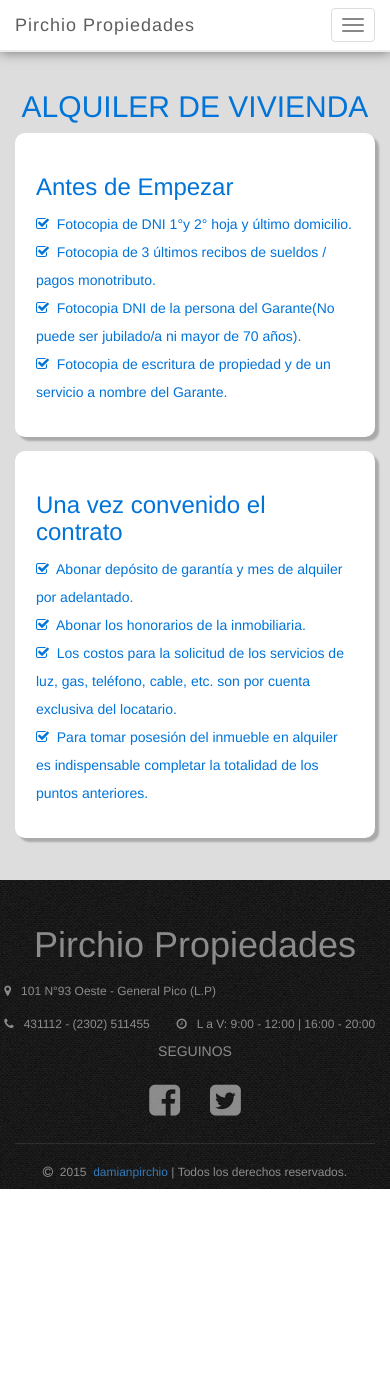
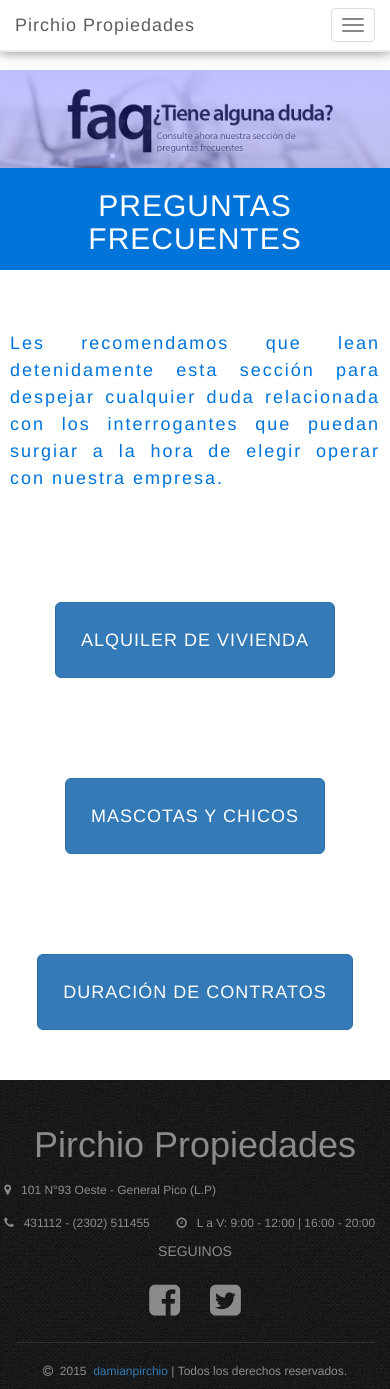
Before and after one commit to damianpirchio/inmobiliaria, a PHP site: page /info.html in a window 390 px wide; the page is wider, and only the part inside the window is pictured. Before the commit the page ends 1189 px from the top of that part, so only its background shows below. Run offline with PHP 8.4, Linux system fonts and the light colour scheme; some libraries are stand-ins or nearby versions.

Commit message:
Cambios en info.html
Agregué la info en unos modals, si bien el diseño no está pulido quería
que me digan que les parece la idea de presentarlo así.

```diff
--- a/css/main.css
+++ b/css/main.css
@@ -124,13 +124,22 @@ article {
   padding-bottom: 70px; }
 
 .faq-banner {
-  background-image: linear-gradient(to bottom, rgba(0, 0, 255, 0.25) 1%, rgba(0, 0, 255, 0.2) 80%), url("../images/faqbanner2.jpg");
+  background-image: linear-gradient(to bottom, rgba(0, 0, 255, 0.25) 1%, rgba(0, 0, 255, 0.2) 80%), url("../images/faqbanner1.jpg");
   background-size: cover;
   background-repeat: no-repeat;
   background-position: center center;
-  color: #fff;
-  padding-top: 100px;
-  padding-bottom: 100px; }
+  background-position: center top;
+  padding-top: 25%;
+  margin: 0 auto; }
+
+.faq-descripcion {
+  text-align: justify;
+  letter-spacing: 2px;
+  line-height: 1.5; }
+
+.btn-faq {
+  padding: 25px;
+  letter-spacing: 1px; }
 
 .article-banner {
   padding-bottom: 100px;
--- a/info.html
+++ b/info.html
@@ -45,16 +45,46 @@
     </nav>
 
     <!-- Page Content -->
-    <section class="page-content">
-        <div class="container">
+
+    <section>
+        <div class="container-fluid">
+            <div class="faq-banner">
+
+            </div>
+            <div class="cartel-divisor">
+                <H2>PREGUNTAS FRECUENTES</H2>
+            </div>
+            <div class="row">
+                <div class="col-md-10 col-md-offset-1">
+                    <article class="blanco">
+                        <div class="article-content">
+                            <h4 class="faq-descripcion">Les recomendamos que lean detenidamente esta sección para despejar cualquier duda relacionada con los interrogantes que puedan surgiar a la hora de elegir operar con nuestra empresa. </h4>
+                        </div>
+                    </article>
+                </div>
+            </div>
+
 
             <div class="row">
-                <div class="col-md-8 col-md-offset-2">
-                    <div class="content-title">
-                        <h2>ALQUILER DE VIVIENDA</h2>
+                <div class="col-md-4">
+                    <article class="blanco">
+                        <div class="article-content">
+                            <!-- Botones para modals -->
+
+                            <button type="button" class="btn btn-primary btn-lg btn-faq" data-toggle="modal" data-target="#myModal">
+                              ALQUILER DE VIVIENDA
+                            </button>
+
+                            <!-- Modal -->
+                            <div class="modal fade" id="myModal" tabindex="-1" role="dialog" aria-labelledby="myModalLabel">
+                                <div class="modal-dialog" role="document">
+                                    <div class="modal-content">
+                                        <div class="modal-header">
+                                            <button type="button" class="close" data-dismiss="modal" aria-label="Close"><span aria-hidden="true">&times;</span></button>
+                                            <h3 class="modal-title" id="myModalLabel">REQUISITOS PARA ALQUILAR UNA VIVIENDA</h3>
                                         </div>
-                    <div class="cartel">
-                        <h3>Antes de Empezar</h3>
+                                        <div class="modal-body">
+                                            <h4>Antes de Empezar</h4>
                                             <ul class="list-unstyled">
                                                 <li><i class="fa fa-check-square-o"></i>&nbsp Fotocopia de DNI 1°y 2° hoja y último domicilio.</li>
                                                 <li><i class="fa fa-check-square-o"></i>&nbsp Fotocopia de 3 últimos recibos de sueldos / pagos monotributo.</li>
@@ -62,9 +92,8 @@
                                                 <li><i class="fa fa-check-square-o"></i>&nbsp Fotocopia de escritura de propiedad y de un servicio a nombre del Garante.</li>
 
                                             </ul>
-                    </div>
-                    <div class="cartel">
-                        <h3>Una vez convenido el contrato</h3>
+
+                                            <h4>Una vez convenido el contrato</h4>
                                             <ul class="list-unstyled">
 
                                                 <li><i class="fa fa-check-square-o"></i>&nbsp Abonar depósito de garantía y mes de alquiler por adelantado.</li>
@@ -72,11 +101,83 @@
                                                 <li><i class="fa fa-check-square-o"></i>&nbsp Los costos para la solicitud de los servicios de luz, gas, teléfono, cable, etc. son por cuenta exclusiva del locatario.</li>
                                                 <li><i class="fa fa-check-square-o"></i>&nbsp Para  tomar posesión del inmueble en alquiler es indispensable completar la totalidad de los puntos anteriores.</li>
                                             </ul>
+
+                                        </div>
+                                        <div class="modal-footer">
+                                            <button type="button" class="btn btn-default" data-dismiss="modal">CERRAR</button>
+
                                          </div>
                                     </div>
                                 </div>
+                            </div> <!-- MODAL -->
+
+
+                        </div>
+                    </article>
+                </div>
+                <div class="col-md-4">
+                    <article class="blanco">
+                        <div class="article-content">
+                            <!-- MODAL MASCOTAS -->
+                            <button type="button" class="btn btn-primary btn-lg btn-faq" data-toggle="modal" data-target="#myModal2">
+                              MASCOTAS Y CHICOS
+                            </button>
+
+                            <div class="modal fade" id="myModal2" tabindex="-1" role="dialog" aria-labelledby="myModalLabel">
+                                <div class="modal-dialog" role="document">
+                                    <div class="modal-content">
+                                        <div class="modal-header">
+                                            <button type="button" class="close" data-dismiss="modal" aria-label="Close"><span aria-hidden="true">&times;</span></button>
+                                            <h3 class="modal-title" id="myModalLabel">MASCOTAS Y CHICOS</h3>
+                                        </div>
+                                        <div class="modal-body">
+                                            <p>En la mayoría de los complejos de departamentos hay reglas de convivencia prohibiendo la ocupación de mascotas sancionado por un consorcio que regula este reglamento. En el caso de no existir un consorcio recomendamos a los propietarios de no permitir mascotas para evitar futuros conflictos de convivencia. Por otro lado, son los mismos propietarios quienes ya vienen con una postura firme en cuanto a la prohibición de mascotas.</p>
+                                            <p>Con respecto a los chicos son los propietarios quienes deciden si se permiten los niños en el alquiler.</p>
+                                        </div>
+                                        <div class="modal-footer">
+                                            <button type="button" class="btn btn-default" data-dismiss="modal">CERRAR</button>
+
+                                         </div>
+                                    </div>
+                                </div>
+                            </div> <!-- MODAL -->
+                        </div>
+                    </article>
+                </div>
+                <div class="col-md-4">
+                    <article class="blanco">
+                        <div class="article-content">
+                            <!-- MODAL DURACION -->
+
+                            <button type="button" class="btn btn-primary btn-lg btn-faq" data-toggle="modal" data-target="#myModal3">
+                              DURACIÓN DE CONTRATOS
+                            </button>
+
+                            <div class="modal fade" id="myModal3" tabindex="-1" role="dialog" aria-labelledby="myModalLabel">
+                                <div class="modal-dialog" role="document">
+                                    <div class="modal-content">
+                                        <div class="modal-header">
+                                            <button type="button" class="close" data-dismiss="modal" aria-label="Close"><span aria-hidden="true">&times;</span></button>
+                                            <h3 class="modal-title" id="myModalLabel">DURACIÓN DE CONTRATOS</h3>
+                                        </div>
+                                        <div class="modal-body">
+                                            <p>Según el art. 1198 del nuevo Código Civil y Comercial, los contratos tienen un plazo mínimo de 2 años cualquiera sea su destino (vivienda familiar y locación comercial), salvo excepciones citadas en el art. 1199. Cada contrato expresa textualmente las condiciones que tanto el propietario como el inquilino deben respetar durante el tiempo de vigencia del mismo.</p>
+                                        </div>
+                                        <div class="modal-footer">
+                                            <button type="button" class="btn btn-default" data-dismiss="modal">CERRAR</button>
+
+                                         </div>
+                                    </div>
+                                </div>
+                            </div> <!-- MODAL -->
+                        </div>
+                    </article>
+                </div>
+            </div>
+
         </div>
     </section>
+
 
     <!-- Footer -->
 
--- a/sass/main.sass
+++ b/sass/main.sass
@@ -94,17 +94,27 @@ article
     padding-bottom: 70px
 
 .faq-banner
-    background-image: linear-gradient(to bottom, rgba(0, 0, 255, 0.25) 1%, rgba(0, 0, 255, 0.2) 80%), url("../images/faqbanner2.jpg")
+    background-image: linear-gradient(to bottom, rgba(0, 0, 255, 0.25) 1%, rgba(0, 0, 255, 0.2) 80%), url("../images/faqbanner1.jpg")
     //background-image: url("../images/faqbanner4.jpg")
     background-size: cover
     background-repeat: no-repeat
-    //background-position: center center
     background-position: center center
-    color: $white
-    padding-top: 100px
-    padding-bottom: 100px
+    background-position: center top
+    //color: $white
+    padding-top: 25%
+    //padding-bottom: 2%
+    //width: 100%
+    //height: 20vh
+    margin: 0 auto
 
+.faq-descripcion
+    text-align: justify
+    letter-spacing: 2px
+    line-height: 1.5
 
+.btn-faq
+    padding: 25px
+    letter-spacing: 1px
 
 .article-banner
     padding-bottom: 100px
```
Also changed, not shown: contacto - copia.html (deleted, +0 -115 lines), 1 other file. Lines whose indentation alone changed are shown as unchanged.
